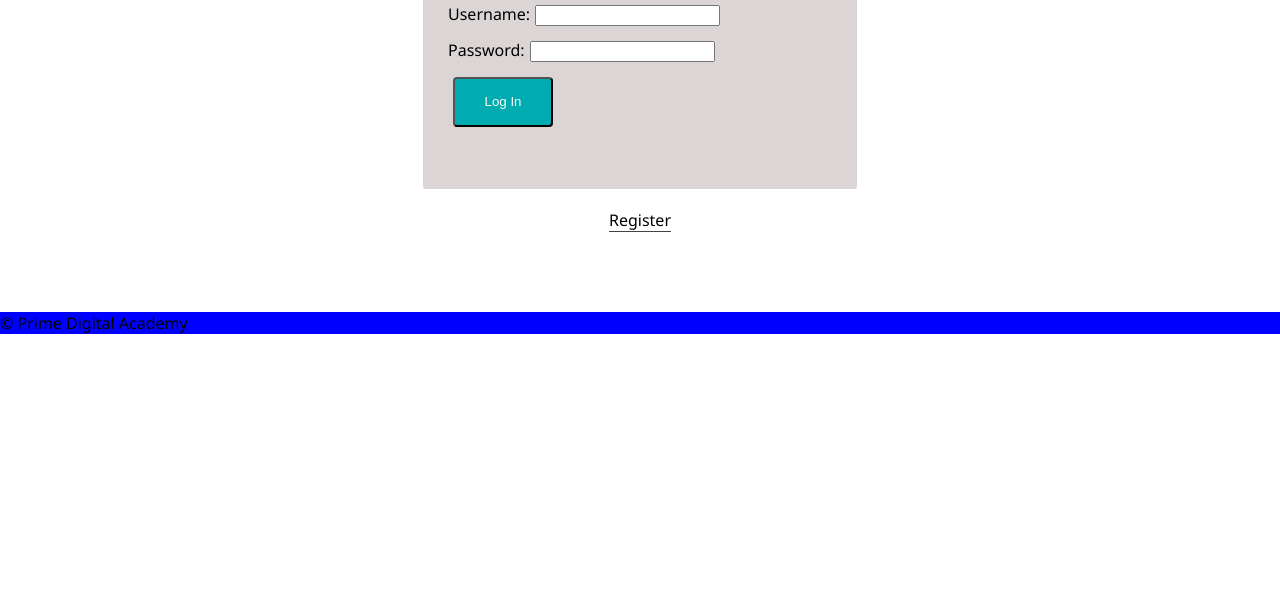
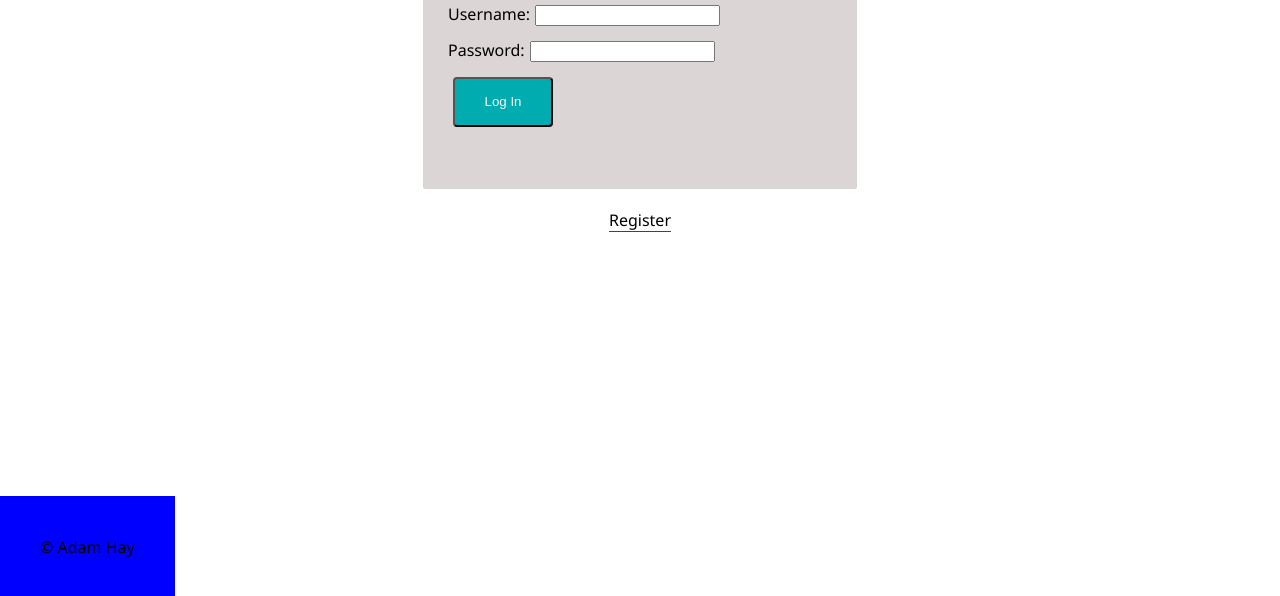
Before and after one commit to hayadam88/Hammster, a React app: page /#/info in a window 1280 px wide. Shown: the part 204-800 px from the top of the page. Built offline with nearby package versions, Linux system fonts and the light colour scheme; no server answers.

Commit message:
added footer styling

```diff
--- a/src/components/Footer/Footer.css
+++ b/src/components/Footer/Footer.css
@@ -1,4 +1,13 @@
 footer {
     margin-top: 80px;
-    background-color: blue
+    background-color: blue;
+    position: fixed;
+    bottom: 0px;
+    height: 100px;
+    width: stretch;
 }
+
+.footer-text {
+    padding: 40px;
+    text-align: center;
+}
--- a/src/components/Footer/Footer.js
+++ b/src/components/Footer/Footer.js
@@ -8,7 +8,9 @@ import './Footer.css'
 
 const Footer = () => (
   <footer>
-    &copy; Prime Digital Academy
+    <div className="footer-text">
+    &copy; Adam Hay
+    </div>
   </footer>
 );
 
```
